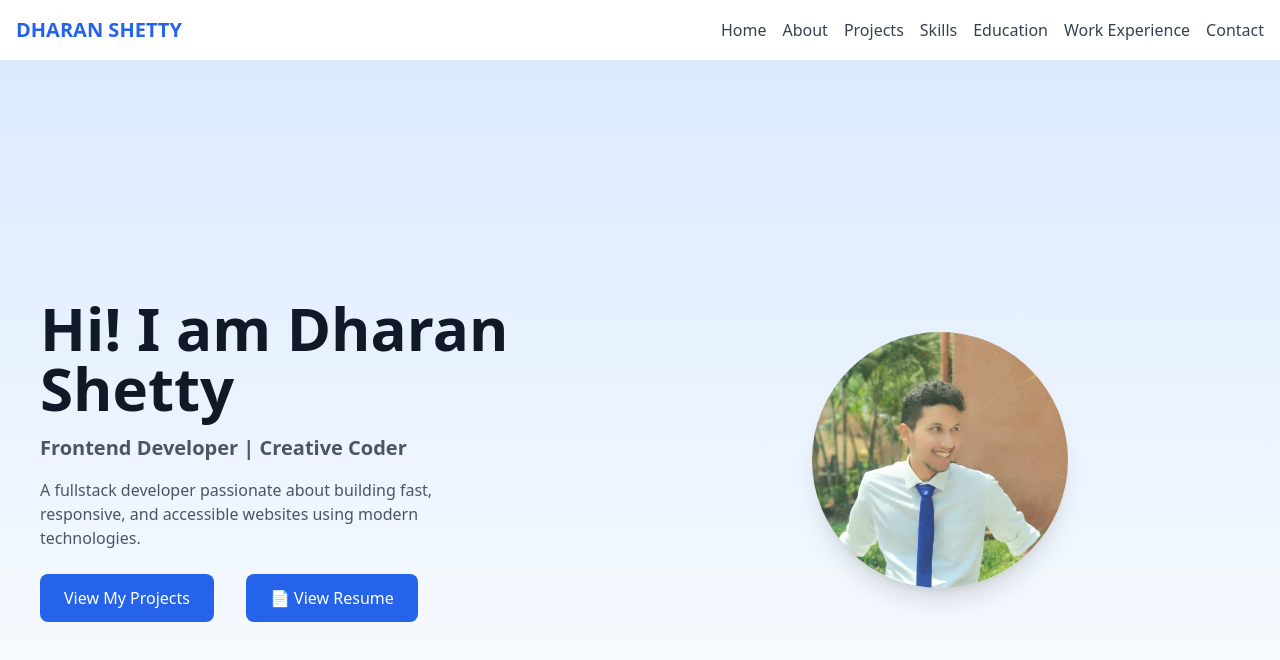
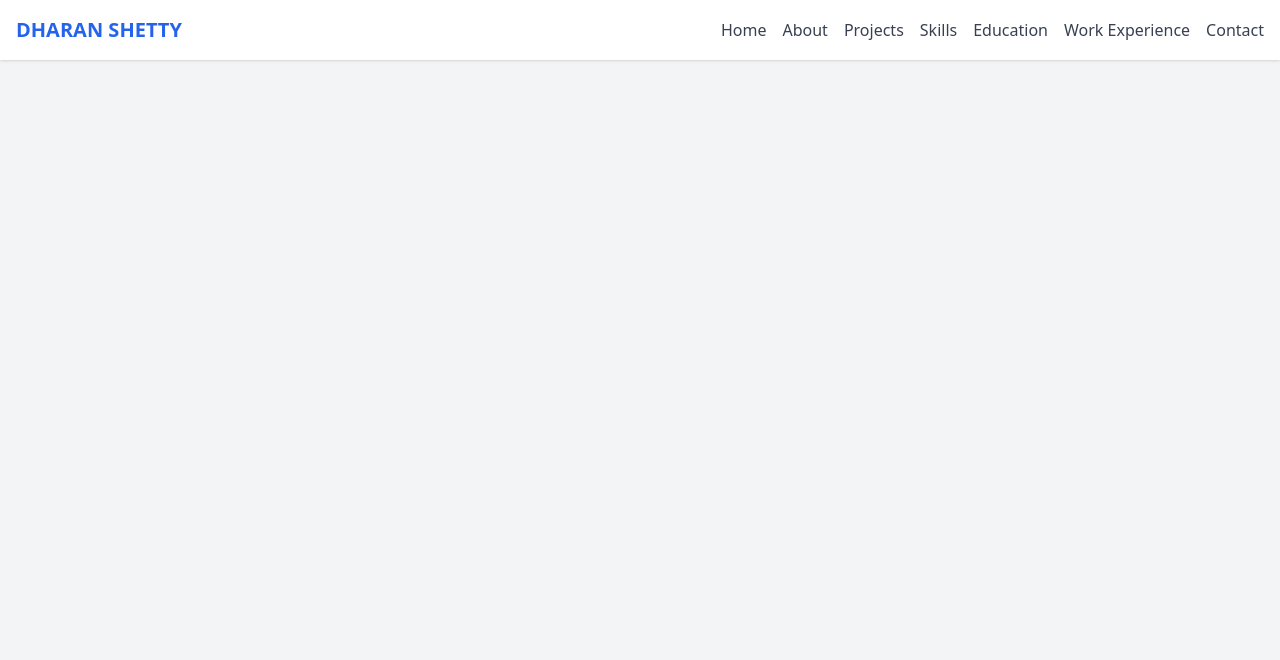
Before and after one commit to dharanshetty05/MyPortfolio, a React (Vite) app: page / in a window 1280 px wide. Shown: the top 660 px of the page. Built offline with nearby package versions, Linux system fonts and the light colour scheme.

Commit message:
Setup GitHub Actions deployment

```diff
--- a/package.json
+++ b/package.json
@@ -16,6 +16,7 @@
     "react-router-dom": "^7.7.1"
   },
   "devDependencies": {
+    "@vitejs/plugin-react": "^5.0.2",
     "autoprefixer": "^10.4.14",
     "gh-pages": "^6.3.0",
     "postcss": "^8.4.24",
--- a/src/App.jsx
+++ b/src/App.jsx
@@ -15,7 +15,7 @@ const App = () => {
     <div className="min-h-screen bg-gray-100">
       <Navbar />
       <Routes>
-        <Route path='/' element={<Hero />}/>
+        <Route path='/MyPortfolio' element={<Hero />}/>
         <Route path='/about' element={<About />}/>
         <Route path='/skills' element={<Skills />}/>
         <Route path='/contact' element={<Contact />}/>
--- a/vite.config.js
+++ b/vite.config.mjs
@@ -1,7 +1,6 @@
 import { defineConfig } from 'vite'
 import react from '@vitejs/plugin-react'
 
-// Change "react-tailwind-portfolio" to your repo name
 export default defineConfig({
   plugins: [react()],
   base: '/MyPortfolio/',
```
Also changed, not shown: 1 other file (tests, documents, lock files or other folders).
